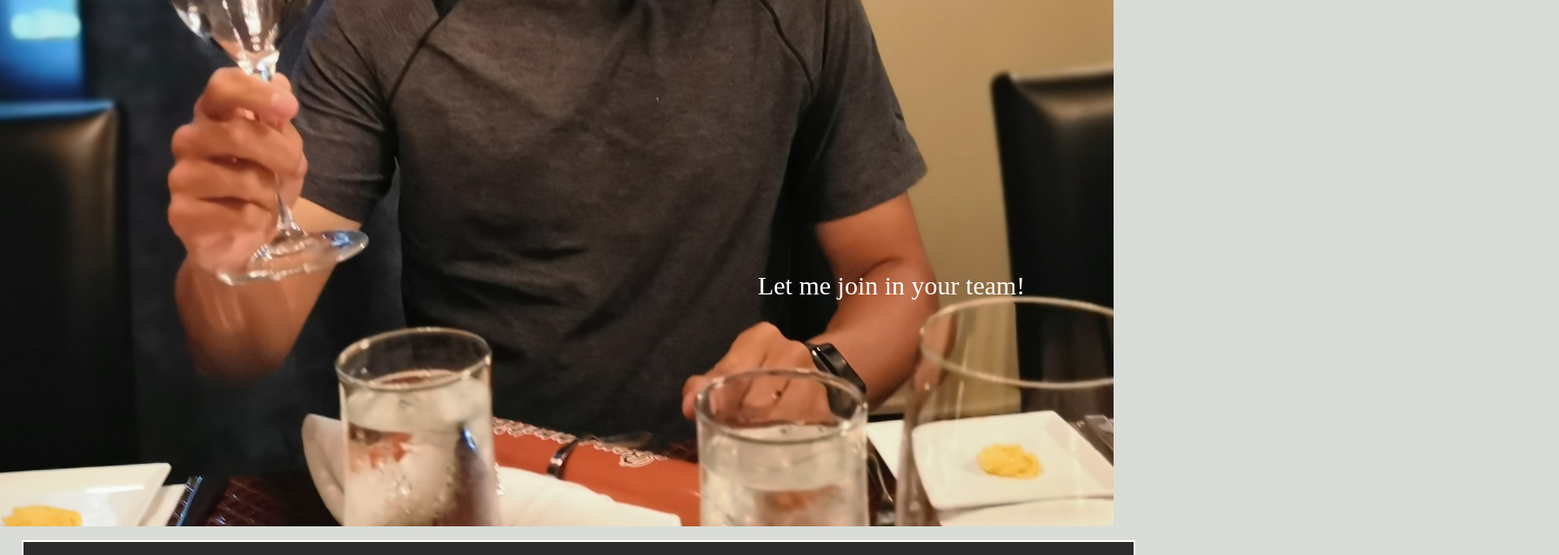
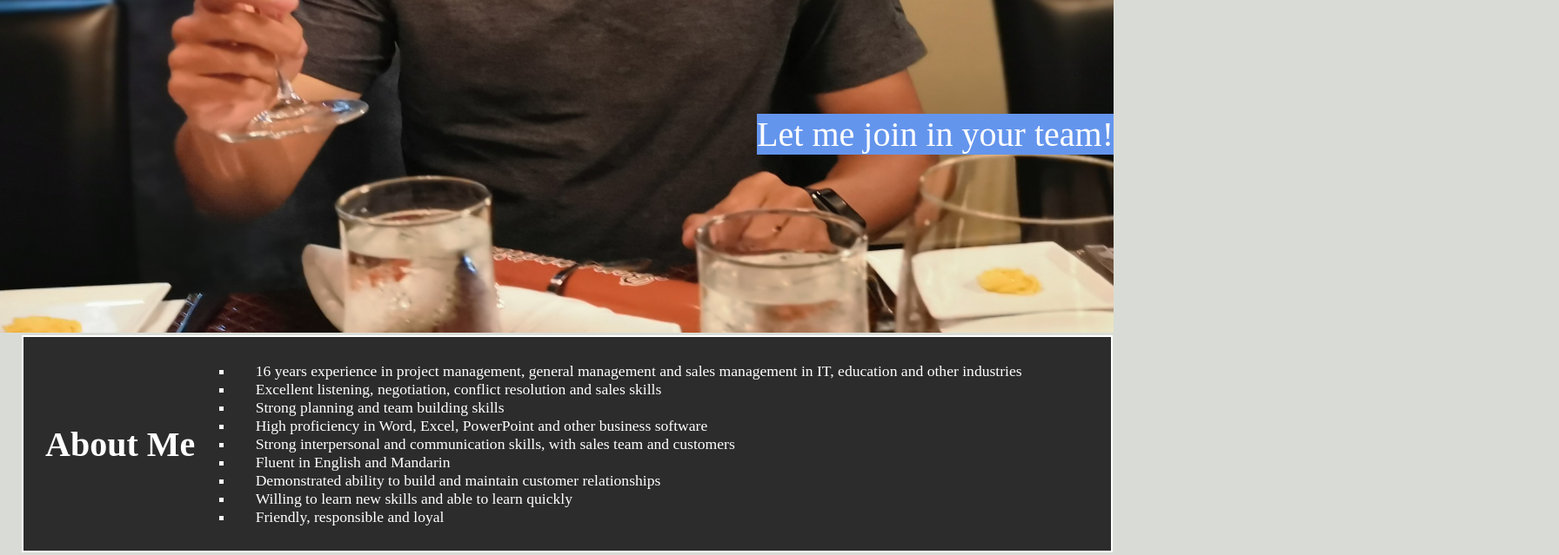
Before and after one commit to billgeng/UT06-2021-BG-challenge-2, a plain HTML site: page index.html in a window 1280 px wide. Shown: the part 840-1479 px from the top of the page at 87% size, 1792 px wide, since content can reach past the window. Drawn offline with Linux system fonts and the light colour scheme.

Commit message:
adjust css

```diff
--- a/style.css
+++ b/style.css
@@ -11,7 +11,6 @@ body {
 
 body {
   background-color: #d9dcd6;
-  text-aligin: center;
 }
 .content {
   width: 1024px;
@@ -25,9 +24,10 @@ body {
   color: #ffffff;
 }
 .header-container h1 {
-  padding: left 20px;
+  padding: 20px;
   display: inline-block;
   font-size: 60px;
+  background-color: cornflowerblue;
 }
 .header-container nav {
   padding: 30px;
@@ -35,7 +35,7 @@ body {
   float: right;
   font-family: "Segoe UI", Tahoma, Geneva, Verdana, sans-serif;
   font-size: 25px;
-  }
+}
 .header-container nav ul {
   list-style-type: none;
 }
@@ -49,7 +49,7 @@ a {
   text-decoration: none;
 }
 a:hover {
-  text-decoration: :underline;
+  text-decoration: underline;
 }
 
 p {
@@ -58,7 +58,7 @@ p {
 }
 .super,
 .backgroundimg {
-  height: 1300px;
+  height: 1024px;
   width: 100%;
   padding: 0 auto;
   margin-bottom: 50px;
@@ -67,13 +67,16 @@ p {
   background-position: center;
 }
 .super h2 {
-  font-size: 30px;
+  font-size: 40px;
   font-weight: 500;
   color: white;
   text-align: right;
   position: relative;
+  text-decoration-style: solid;
+  background-color: cornflowerblue;
+  display: flex;
+  float: right;
   top: 80%;
-  left: 40%;
 }
 
 .content {
@@ -90,7 +93,7 @@ p {
   margin-bottom: 20px;
   border: 2px solid white;
   height: 250px;
-  width: 100%;
+  width: 98%;
   background-color: rgba(0, 0, 0, 0.8);
   color: white;
   align-items: center;
@@ -135,7 +138,7 @@ p {
   text-decoration-line: none;
   text-align: justify;
   font-size: 1.1em;
-  list-style: none;
+  list-style-type: square;
 }
 .work-wrapper {
   padding: 25px;
```
